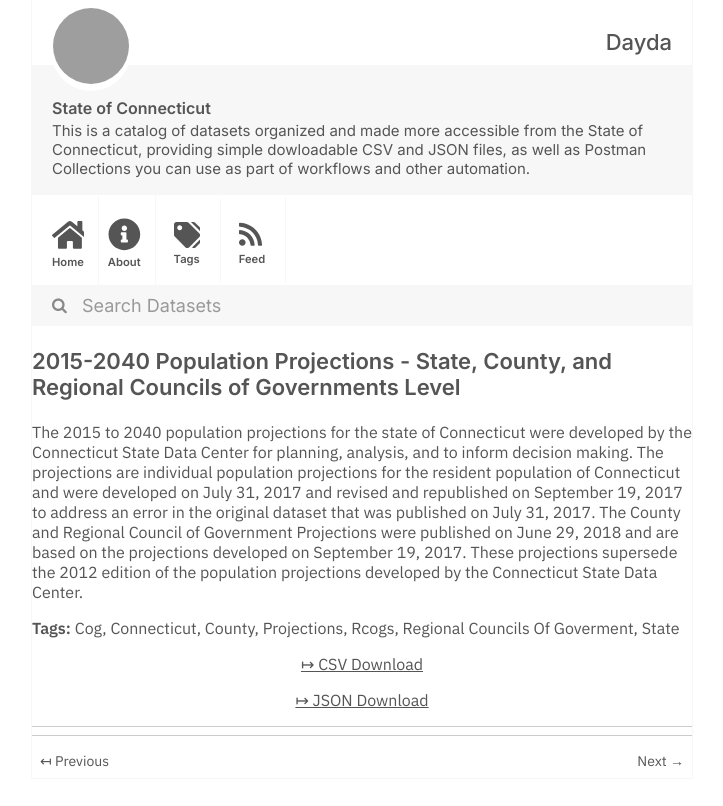
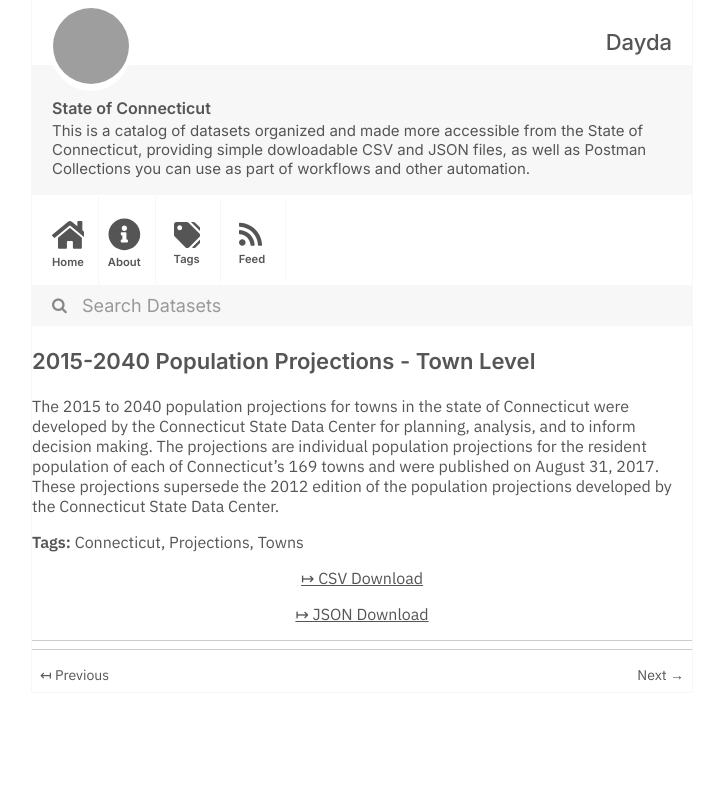
Before and after one commit to dayda-entities/state-of-connecticut, a Jekyll site: the page built from _posts/2020-11-12-2015-2040-population-projectio.md, in a window 1280 px wide, cut to the strip 0-806 px from the top of the page. Shown: the whole strip, without its empty margins (278-1001 px from the left). Built offline with Jekyll 4.4.1, drawn with Linux system fonts in a browser that asks for light colours; grey boxes are pictures that could not be loaded.

Commit message:
Publish Data

```diff
--- a/_posts/2020-11-12-2015-2040-population-projectio.md
+++ b/_posts/2020-11-12-2015-2040-population-projectio.md
@@ -1,24 +1,18 @@
 ---
-title: >-
-  2015-2040 Population Projections - State, County, and Regional Councils of
-  Governments Level
-created: '2020-11-12T14:57:15.333217'
-modified: '2020-11-12T14:57:15.333227'
+title: 2015-2040 Population Projections - Town Level
+created: '2020-11-12T14:57:09.403664'
+modified: '2020-11-12T14:57:09.403671'
 state: active
 type: dataset
 tags:
-  - Cog
   - Connecticut
-  - County
   - Projections
-  - Rcogs
-  - Regional Councils Of Goverment
-  - State
+  - Towns
 groups:
   - Local Government
-csv_url: 'https://data.ct.gov/api/views/pv2w-k7qu/rows.csv?accessType=DOWNLOAD'
-json_url: 'https://data.ct.gov/api/views/pv2w-k7qu/rows.json?accessType=DOWNLOAD'
+csv_url: 'https://data.ct.gov/api/views/p6hp-fnp7/rows.csv?accessType=DOWNLOAD'
+json_url: 'https://data.ct.gov/api/views/p6hp-fnp7/rows.json?accessType=DOWNLOAD'
 layout: post
 
 ---
-The 2015 to 2040 population projections for the state of Connecticut were developed by the Connecticut State Data Center for planning, analysis, and to inform decision making. The projections are individual population projections for the resident population of Connecticut and were developed on July 31, 2017 and revised and republished on September 19, 2017 to address an error in the original dataset that was published on July 31, 2017. The County and Regional Council of Government Projections were published on June 29, 2018 and are based on the projections developed on September 19, 2017. These projections supersede the 2012 edition of the population projections developed by the Connecticut State Data Center.
+The 2015 to 2040 population projections for towns in the state of Connecticut were developed by the Connecticut State Data Center for planning, analysis, and to inform decision making. The projections are individual population projections for the resident population of each of Connecticut's 169 towns and were published on August 31, 2017. These projections supersede the 2012 edition of the population projections developed by the Connecticut State Data Center.
```
